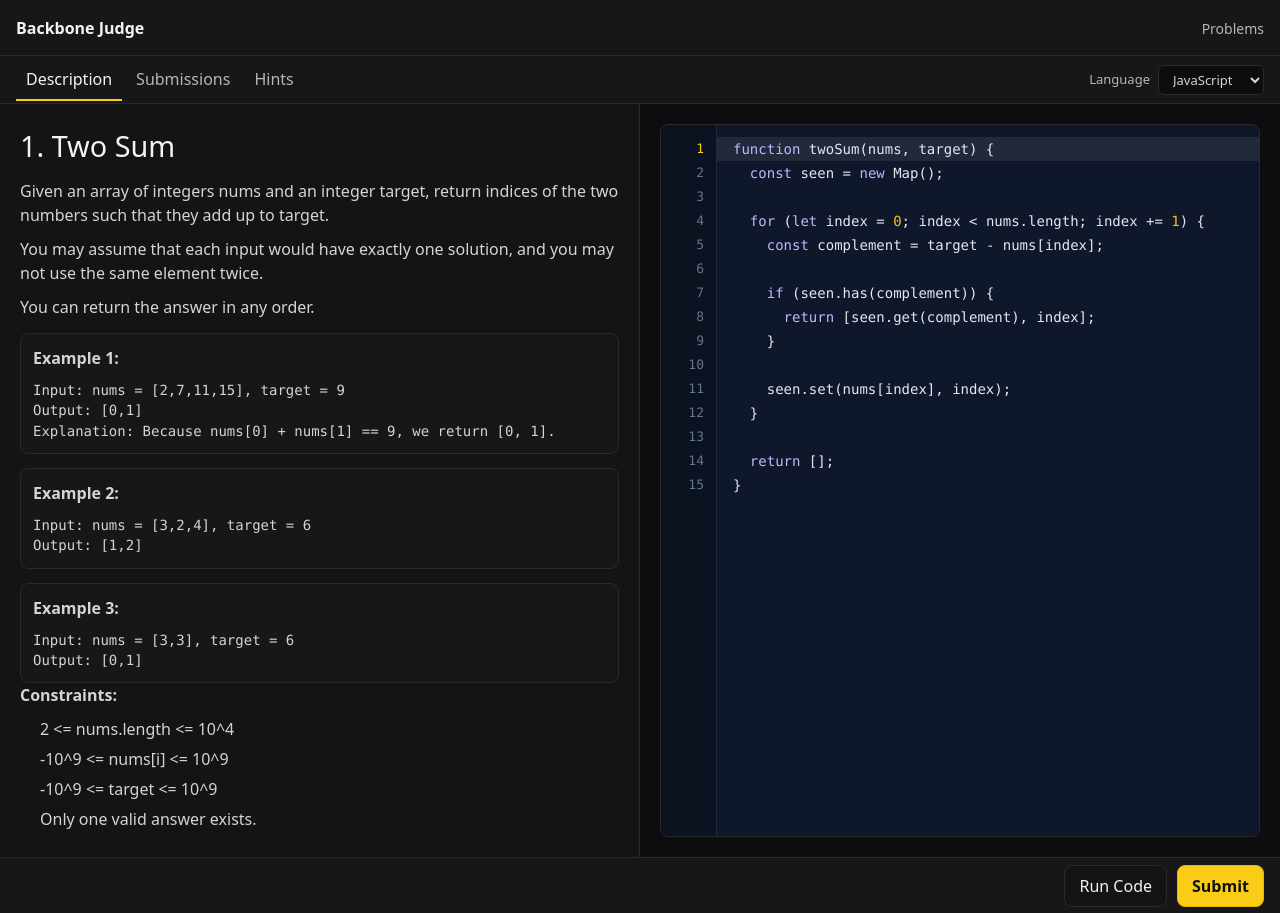
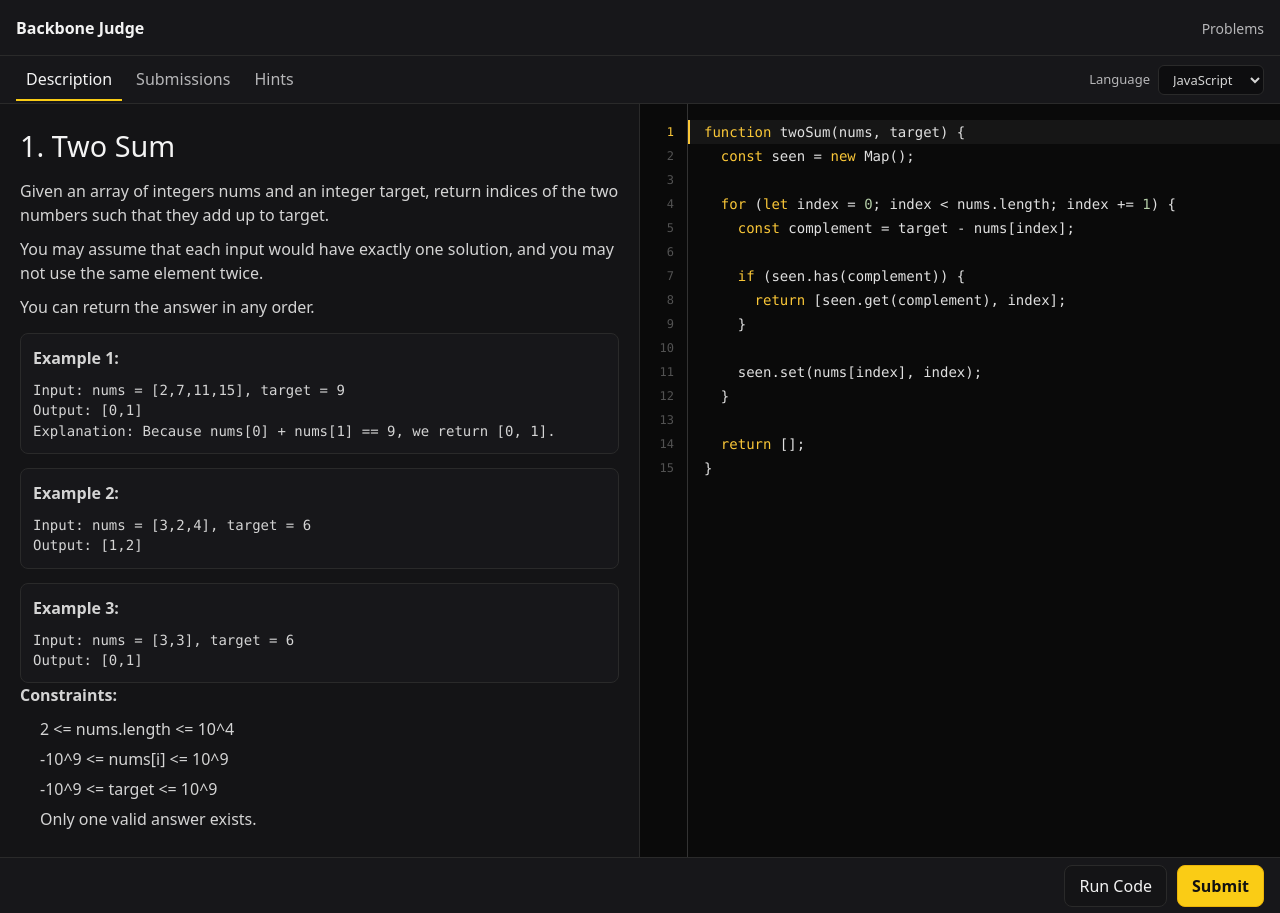
Before and after one commit to Backbone-UTP/judge-front, an Angular app: page /challenge-workspace in a window 1280 px wide. Built offline with nearby package versions, Linux system fonts and the light colour scheme.

Commit message:
style: update code editor and workspace styles for improved appearance

```diff
--- a/src/app/features/challenge-workspace/components/code-editor/code-editor.css
+++ b/src/app/features/challenge-workspace/components/code-editor/code-editor.css
@@ -5,48 +5,47 @@
 
 .code-editor {
   display: grid;
-  grid-template-columns: 56px 1fr;
+  grid-template-columns: 48px 1fr;
   height: 100%;
-  border: 1px solid #2a2a2a;
-  border-radius: 8px;
   overflow: hidden;
-  background: #0f172a;
+  background: #0a0a0a;
 }
 
 .line-gutter {
   overflow: hidden;
-  background: #0b1220;
-  border-right: 1px solid #1e293b;
-  color: #64748b;
+  background: #0a0a0a;
+  border-right: 1px solid #333333;
+  color: #525252;
   font-family: 'JetBrains Mono', 'Fira Code', Consolas, 'Courier New', monospace;
-  padding: 12px 0;
+  padding: 16px 13px 16px 0;
 }
 
 .line-number {
   height: 24px;
   line-height: 24px;
   text-align: right;
-  padding-right: 12px;
-  font-size: 13px;
+  font-size: 12px;
 }
 
 .line-number--active {
-  color: #facc15;
+  color: #fac738;
 }
 
 .editor-surface {
   position: relative;
   overflow: hidden;
-  background: #0f172a;
+  background: #0a0a0a;
 }
 
 .editor-active-line {
   position: absolute;
   left: 0;
   right: 0;
-  top: 12px;
+  top: 16px;
   height: 24px;
-  background: rgba(248, 250, 252, 0.08);
+  background: rgba(255, 255, 255, 0.05);
+  border-left: 2px solid #fac738;
+  box-sizing: border-box;
   pointer-events: none;
 }
 
@@ -55,7 +54,7 @@
   position: absolute;
   inset: 0;
   margin: 0;
-  padding: 12px 16px;
+  padding: 16px;
   border: 0;
   resize: none;
   outline: none;
@@ -71,7 +70,7 @@
 
 .editor-highlight {
   pointer-events: none;
-  color: #e2e8f0;
+  color: #e0e0e0;
 }
 
 .editor-highlight code {
@@ -82,26 +81,26 @@
 .editor-input {
   background: transparent;
   color: transparent;
-  caret-color: #f8fafc;
+  caret-color: rgba(255, 255, 255, 0.8);
   overflow: auto;
 }
 
 .editor-input::selection {
-  background: rgba(56, 189, 248, 0.3);
+  background: rgba(255, 255, 255, 0.16);
 }
 
 :host ::ng-deep .token-keyword {
-  color: #c4b5fd;
+  color: #fac738;
 }
 
 :host ::ng-deep .token-string {
-  color: #86efac;
+  color: #ce9178;
 }
 
 :host ::ng-deep .token-number {
-  color: #fbbf24;
+  color: #b5cea8;
 }
 
 :host ::ng-deep .token-comment {
-  color: #64748b;
+  color: #6a9955;
 }
--- a/src/app/features/challenge-workspace/containers/challenge-workspace/challenge-workspace.css
+++ b/src/app/features/challenge-workspace/containers/challenge-workspace/challenge-workspace.css
@@ -110,7 +110,8 @@
 }
 
 .workspace-editor {
-  background: #0d0d0f;
+  background: #0a0a0a;
+  padding: 0;
 }
 
 .editor-content {
```
